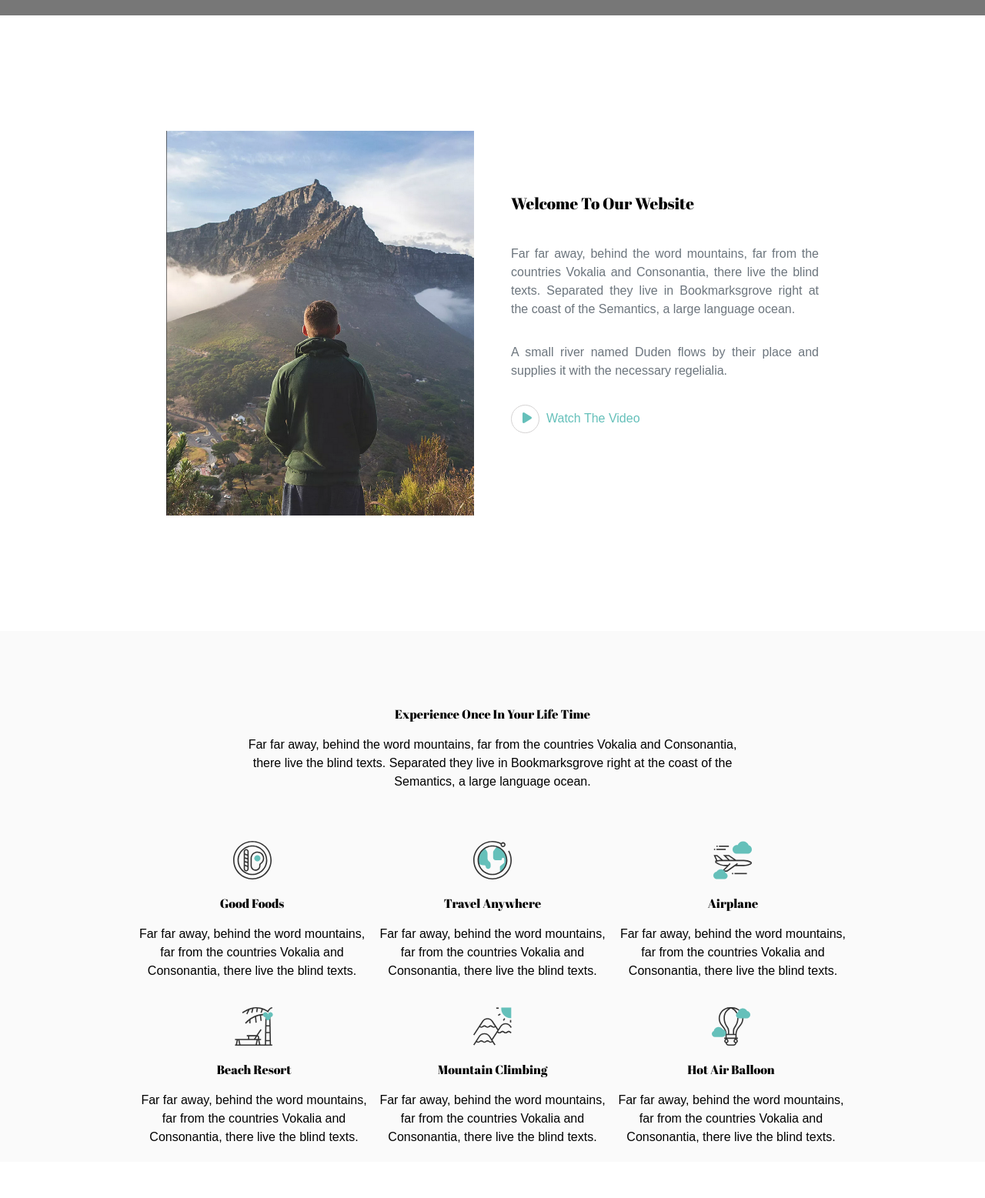
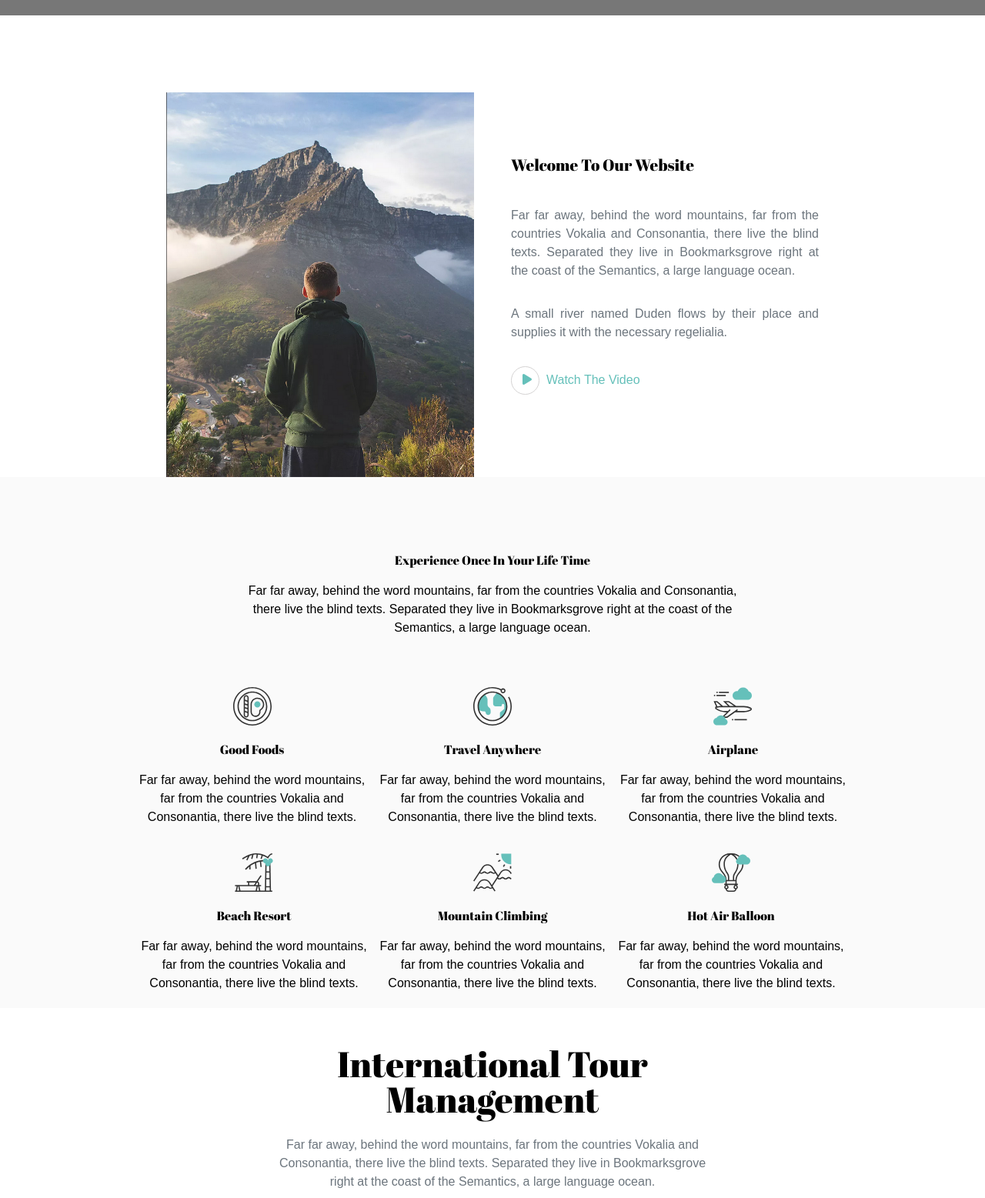
Before and after one commit to shahramardalan/final-ex, a plain HTML site: page index.html in a window 1280 px wide. Shown: the part 780-2337 px from the top of the page at 77% size. Drawn offline with Linux system fonts and the light colour scheme; grey boxes are pictures that could not be loaded; a web font is replaced by a local one.

Commit message:
change section-4 remove height

```diff
--- a/styles/style.css
+++ b/styles/style.css
@@ -89,7 +89,8 @@ i {
   justify-content: center;
   align-items: center;
   width: 100vw;
-  height: 100vh;
+  /* height: 100vh; */
+  margin-top: 100px;
 }
 
 .movie {
@@ -145,6 +146,7 @@ i {
 .section-3 {
   background-color: #f5f5f57c;
 }
+
 .section-3 .sec-3-title {
   width: 50%;
   margin-left: 50%;
@@ -193,24 +195,19 @@ i {
 .section-4{
   position: relative;
   width: 100vw;
-  height: 150vh;
 }
 
 .sec-4-1{
   width: 100%;
   height: 60%;
+  position: relative;
+  background: #ffff;
+  margin-bottom: 400px;
 }
+
 .sec-4-2{
   width: 100%;
   height: 80%;
-}
-
-.sec-4-1{
-  position: relative;
-  background: #ffff;
-}
-
-.sec-4-2{
   display: flex;
   align-items: center;
   flex-direction: column;
```
